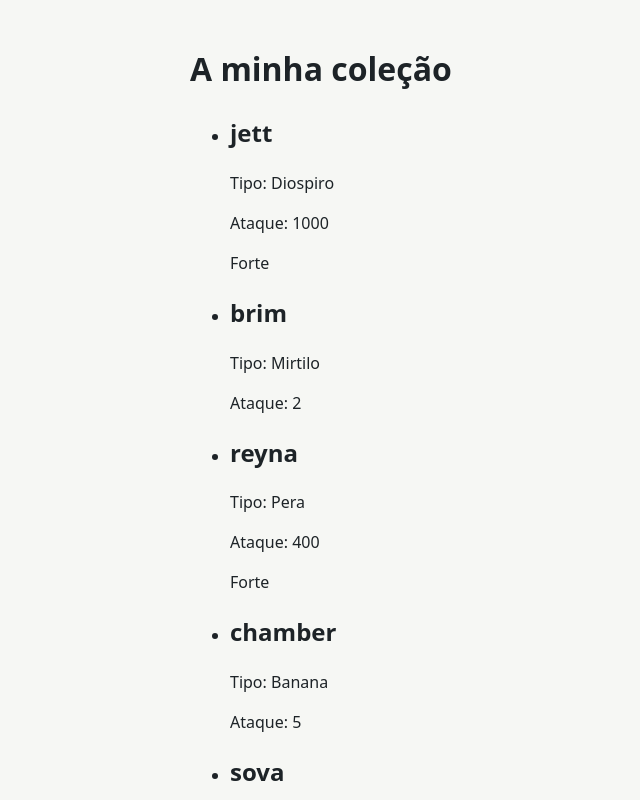
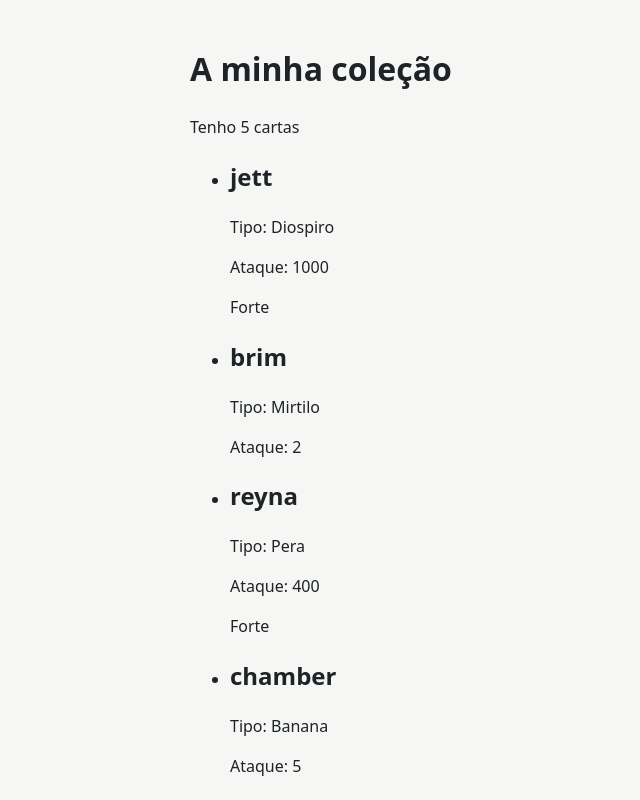
Before and after one commit to lxgss/ficha2-Gon-aloCorreia, a React (Vite) app: page / in a window 1280 px wide. Shown: the top 800 px of the page, without its empty margins (130-770 px from the left). Built offline with nearby package versions, Linux system fonts and the light colour scheme.

Commit message:
Tarefa 3

```diff
--- a/src/App.jsx
+++ b/src/App.jsx
@@ -26,13 +26,13 @@ function App() {
   return (
     <main>
       <h1>A minha coleção</h1>
+      <p>Tenho {cards.length} cartas</p>
 
-<ul>
-  {cards.map((card) => (
-    <Card key={card.name} {...card} />
-  ))}
-</ul>
-
+      <ul>
+        {cards.map((card) => (
+          <Card key={card.name} {...card} />
+        ))}
+      </ul>
     </main>
   );
 }
```
